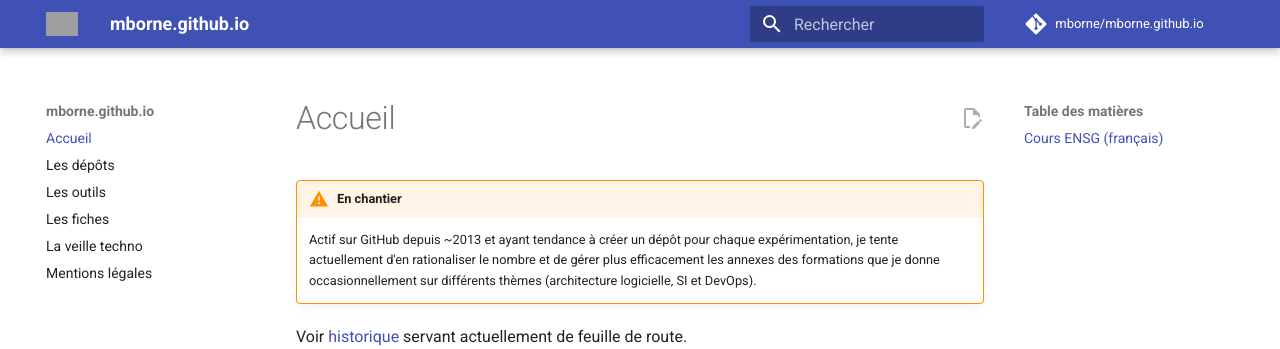
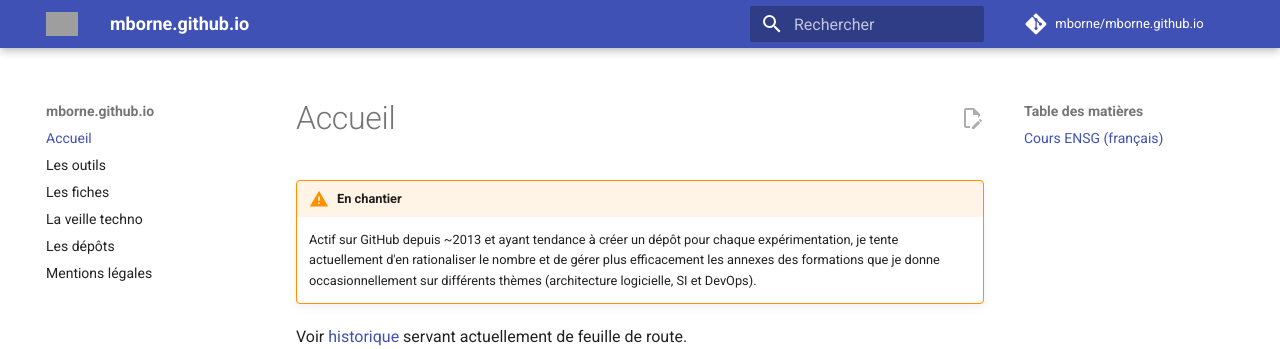
Before and after one commit to mborne/mborne.github.io, an MkDocs documentation site: the page built from docs/index.md, in a window 1280 px wide. Shown: the top 349 px of the page. Built offline with MkDocs 1.6.1 and Material for MkDocs 9.7.7, drawn with Linux system fonts in a browser that asks for light colours; comment, search, counter and statistics services are not loaded; some of the changed lines change nothing that is shown; grey boxes are pictures that could not be loaded.

Commit message:
chore: ordre de navigation

```diff
--- a/mkdocs.yml
+++ b/mkdocs.yml
@@ -10,10 +10,10 @@ theme:
     - content.action.edit
 nav:
   - Accueil: index.md
-  - Les dépôts: depots/index.md
   - Les outils: outils/index.md
   - Les fiches: fiches/index.md
   - La veille techno: veille/index.md
+  - Les dépôts: depots/index.md
   - Mentions légales: mentions-legales/index.md
 extra_javascript:
   - assets/js/main.js
```
